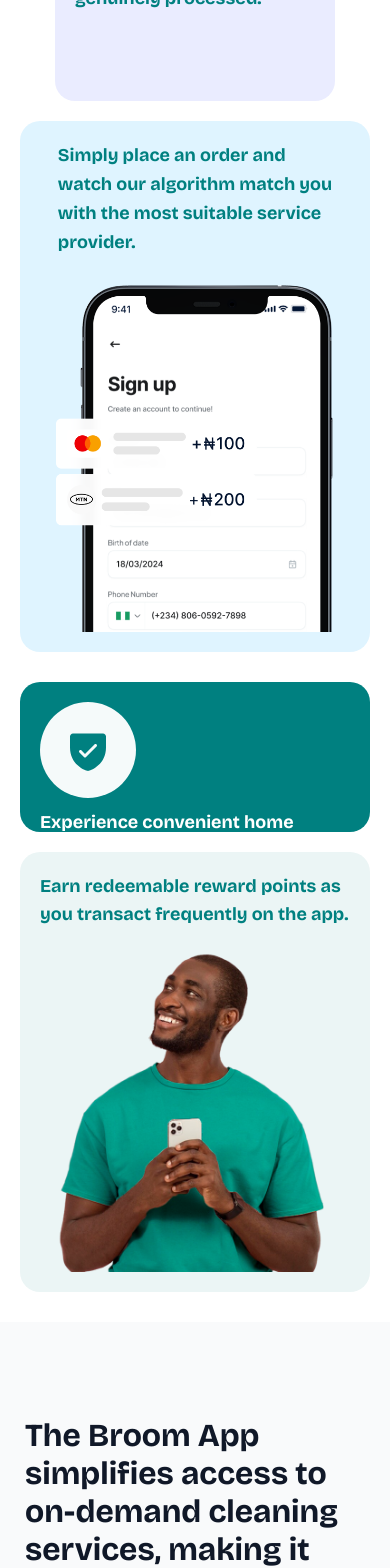
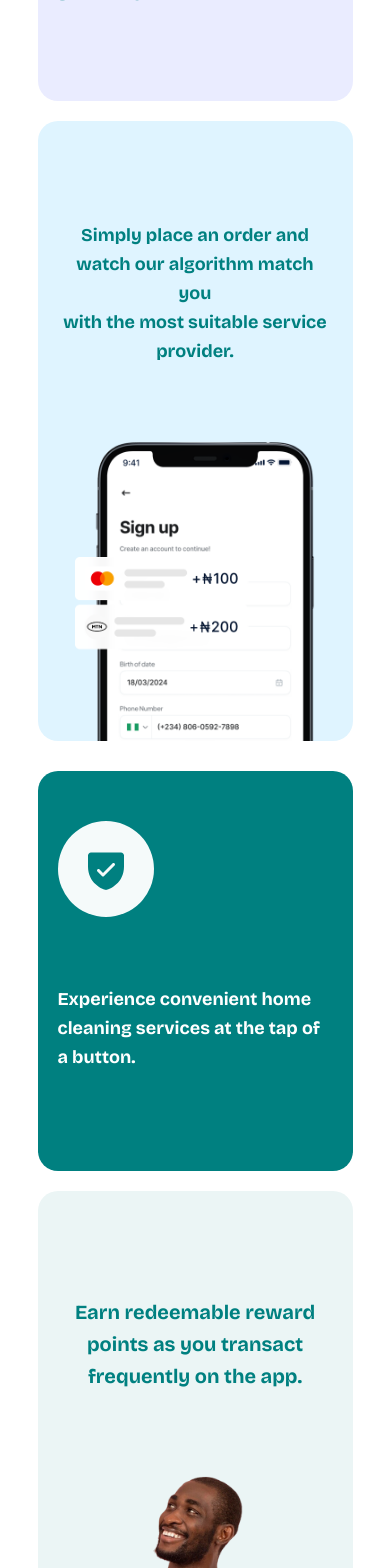
Before and after one commit to Uppist/broomapp, a React (Vite) app: page / in a window 390 px wide. Shown: the part 3420-4988 px from the top of the page. Built offline with nearby package versions, Linux system fonts and the light colour scheme.

Commit message:
Added Responsiveness

```diff
--- a/src/styles.css
+++ b/src/styles.css
@@ -399,7 +399,7 @@ body::-webkit-scrollbar {
     align-items: center;
     background-color: #EAECFF;
     height: 400px;
-    width: 80%;
+    width: 90%;
     border-radius: 20px;
 }
 
@@ -415,15 +415,20 @@ body::-webkit-scrollbar {
   }
 
   .payment-text-bg-color {
-    width: 100%; /* Full width for mobile */
-    height: 150px; /* Reduced height */
     padding: 20px; /* Unified padding */
     gap: 10px; /* Reduced gap */
+    display: grid;
+    align-items: center;
+    background-color: #008080;
+    height: 400px;
+    width: 90%;
+    border-radius: 20px;
   }
 
   .payment-text-bg-color p {
     font-size: 18px; /* Smaller font size */
     padding: 0; /* Remove excessive padding */
+    padding-bottom: 50px;
   }
 
   .payment-text-bg-color-icon2 {
@@ -437,9 +442,12 @@ body::-webkit-scrollbar {
 
   .payments-text-right {
     flex-direction: column; /* Stack image and text vertically */
-    width: 100%; /* Full width for mobile */
+    width: 90%; /* Full width for mobile */
     height: 600px; /* Reduced height */
-    padding: 20px; /* Unified padding */
+    padding-left: 24px;
+    padding-right: 24px;
+    padding-top: 100px;
+    padding-bottom: 0;
     gap: 20px; /* Reduced gap */
   }
 
@@ -453,26 +461,40 @@ body::-webkit-scrollbar {
   .payments-text-right p {
     font-size: 18px; /* Smaller font size */
     margin-left: 0; /* Remove margin */
+    padding-bottom: 50px;
+    text-align: center;
   }
 
   .payments-text-right2 {
     flex-direction: column; /* Stack image and text vertically */
     width: 100%; /* Full width for mobile */
-    height: 250px; /* Reduced height */
+    display: flex;
+    align-items: center;
+    gap: 16px;
+    background-color: #EBF5F5;
+    border-radius: 20px;
     padding: 20px; /* Unified padding */
-    gap: 20px; /* Reduced gap */
+    gap: 10px; /* Reduced gap */
+    align-items: center;
+    width: 90%;
+    border-radius: 20px;
+    padding-bottom: 30px;
   }
 
   .payments-text-right2 img {
     max-width: 90%; /* Nearly full width */
     height: auto; /* Maintain aspect ratio */
-    padding-top: 0; /* Remove padding */
+    padding-top: 70px; /* Remove padding */
     margin-left: 0; /* Remove margin */
+    padding-bottom: 0;
   }
 
   .payments-text-right2 p {
-    font-size: 18px; /* Smaller font size */
+    font-size: 20px; /* Smaller font size */
     margin-left: 0; /* Remove margin */
+    padding-top: 85px;
+    text-align: center;
+    font-weight: 400;
   }
 }
 
@@ -589,10 +611,9 @@ body::-webkit-scrollbar {
   }
 
   .store-buttons {
-    justify-content: center; /* Center buttons */
+    justify-content: left; /* Center buttons */
     gap: 20px; /* Adjust spacing between buttons */
     margin-top: 0; /* Remove extra margin */
-    margin-right: 130px
   }
 
   .store-button {
```
